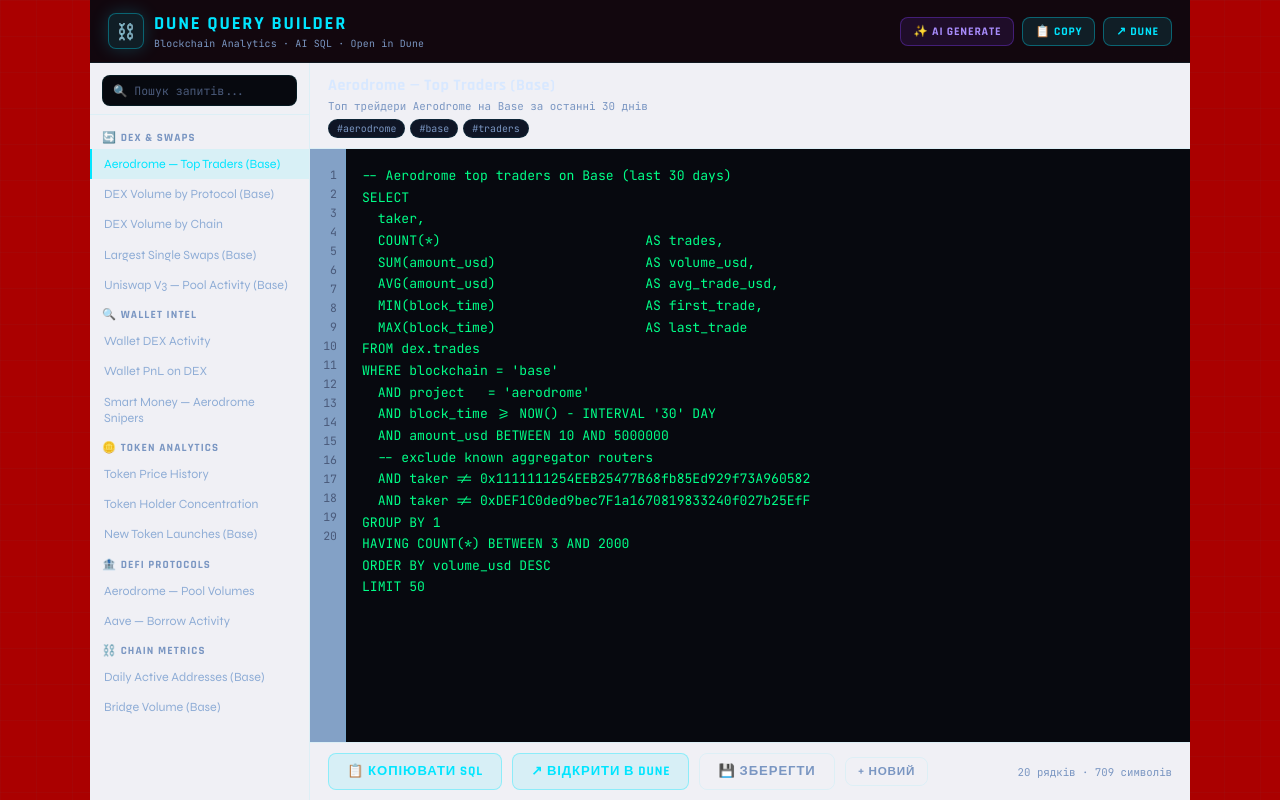
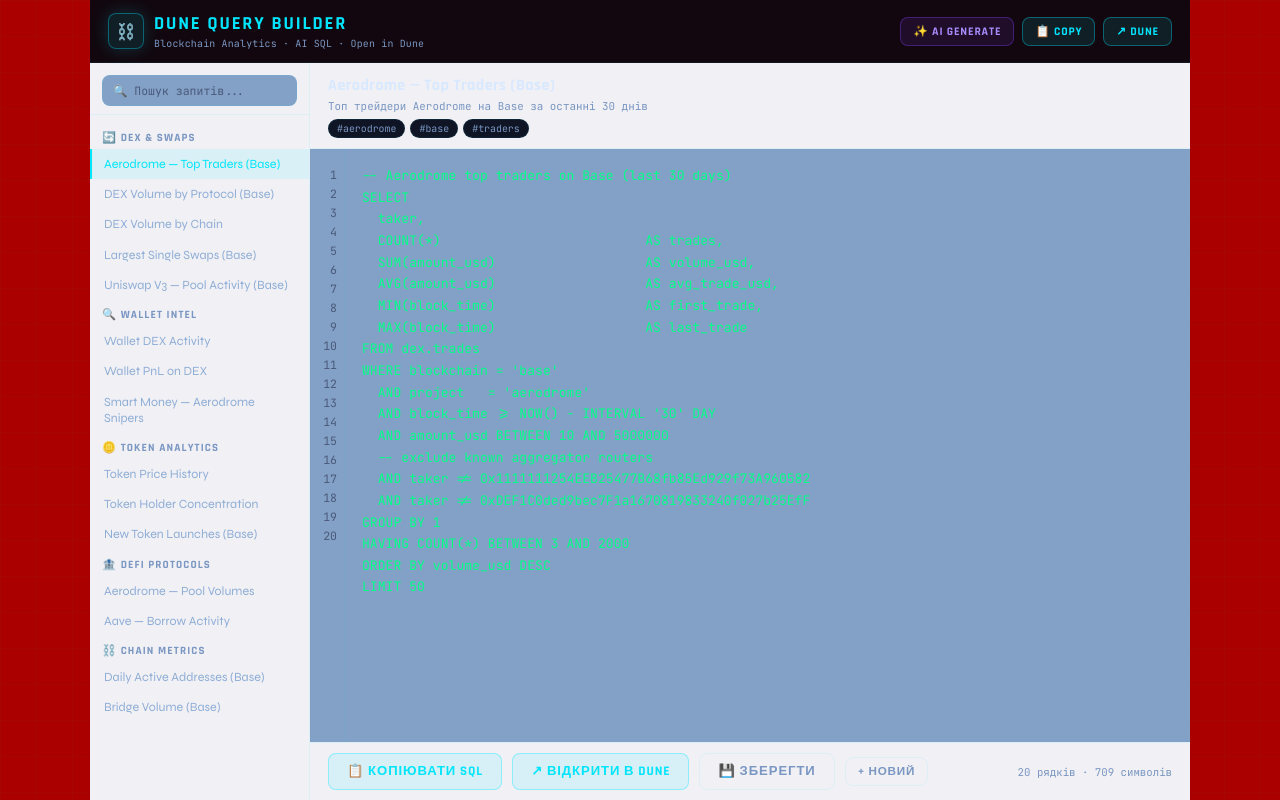
Before and after one commit to Anton-dot911/dune-query-builder, a React (Vite) app: page / in a window 1280 px wide. Built offline with nearby package versions, Linux system fonts and the light colour scheme.

Commit message:
Change input background color to match card color

```diff
--- a/src/styles/globals.css
+++ b/src/styles/globals.css
@@ -6,7 +6,7 @@
   --bg:         #F0F0F5;
   --bg-card:    #83A1C6;
   --bg-el:      #0F1525;
-  --bg-input:   #07090F;
+  --bg-input:   #83A1C6;
 
   --cyan:       #00E5FF;
   --cyan-dim:   rgba(0,229,255,0.1);
```
